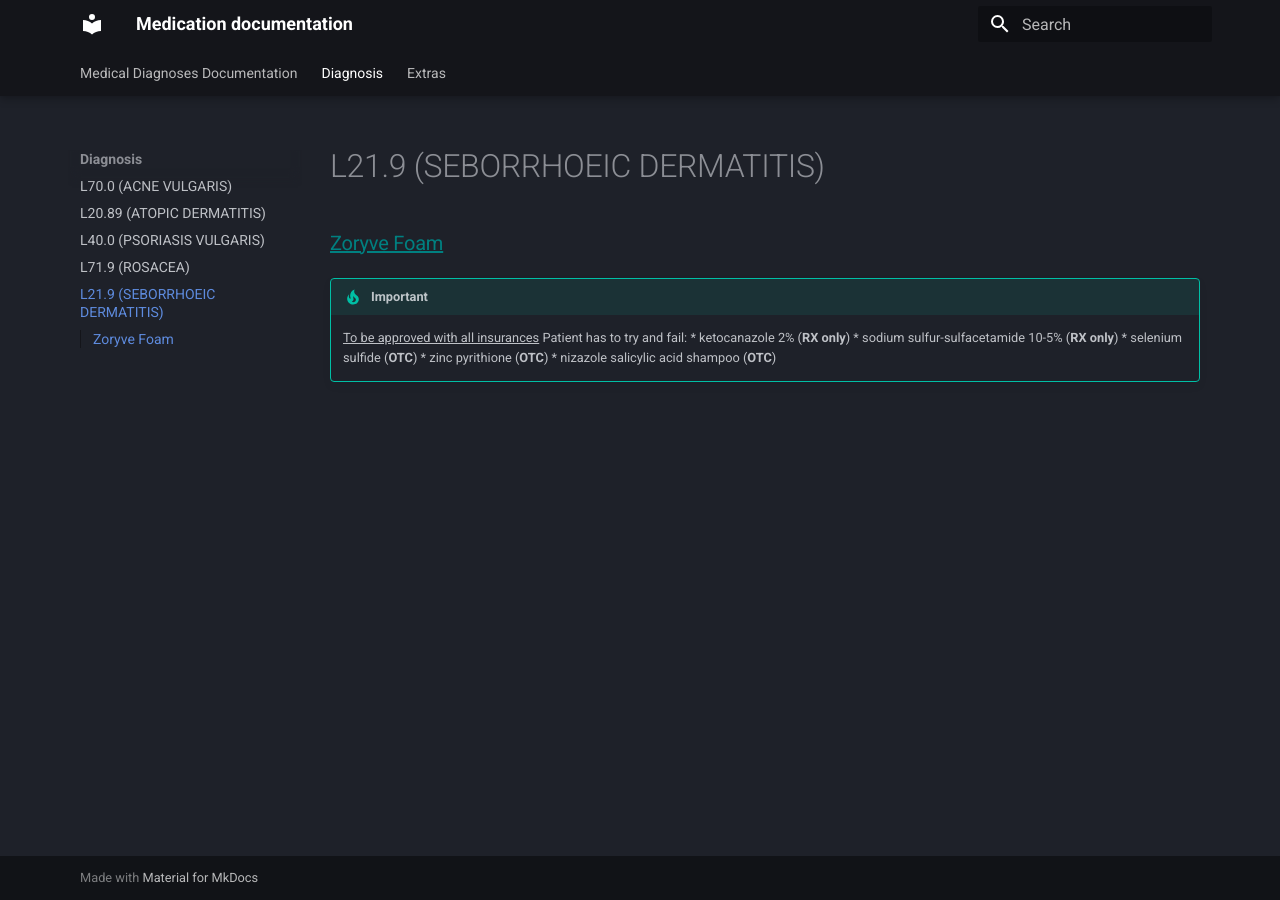
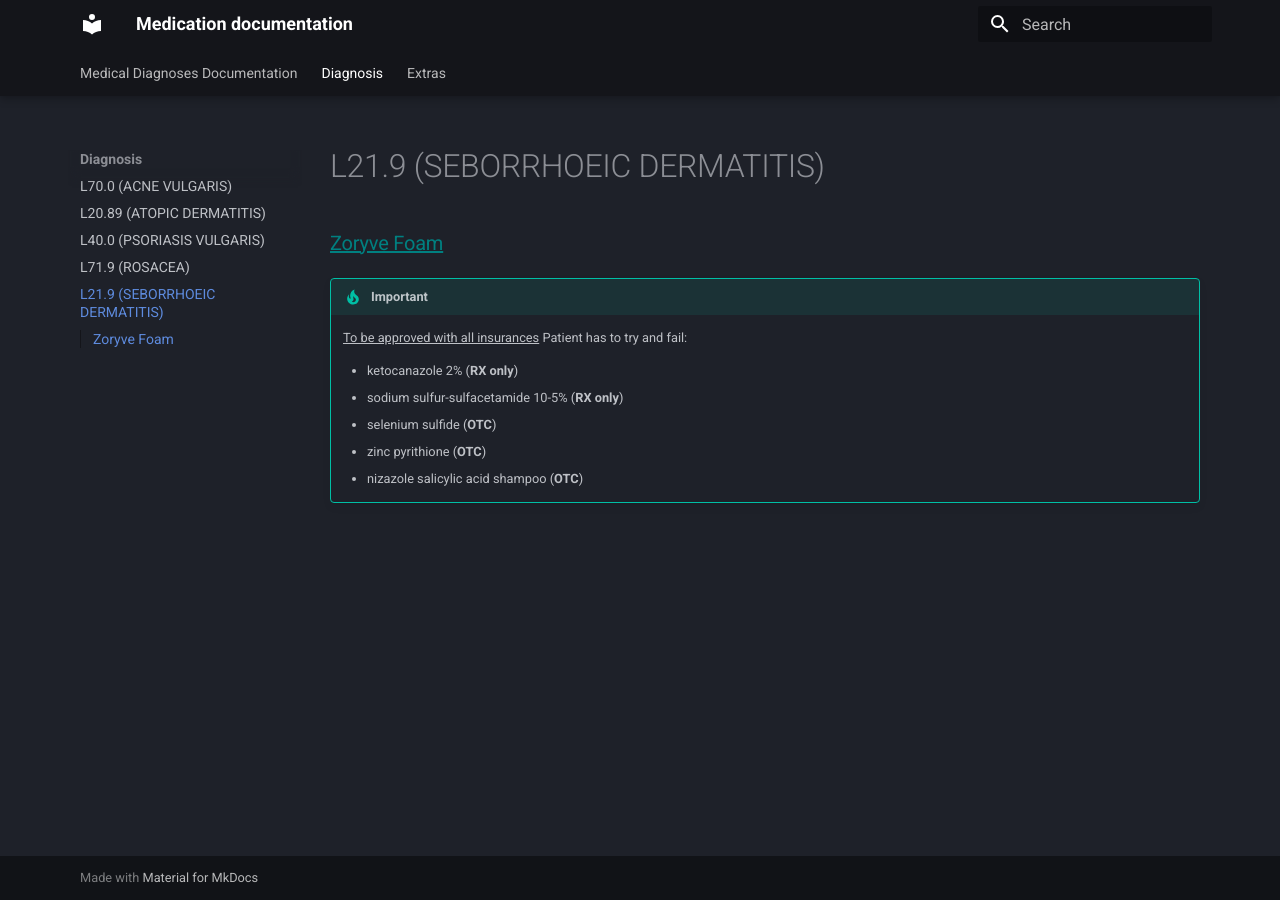
Before and after one commit to rei-cher/server-mkdocs, an MkDocs documentation site: the page built from docs/diagnosis/seborrhoeic_dermatitis.md, in a window 1280 px wide. Built offline with MkDocs 1.6.1 and Material for MkDocs 9.7.7, drawn with Linux system fonts in a browser that asks for light colours.

Commit message:
list cahnges

```diff
--- a/docs/diagnosis/seborrhoeic_dermatitis.md
+++ b/docs/diagnosis/seborrhoeic_dermatitis.md
@@ -8,8 +8,10 @@ hidden: true
 !!! tip "Important"
     <u>To be approved with all insurances</u>
         Patient has to try and fail:
-        * ketocanazole 2% (<b>RX only</b>)
-        * sodium sulfur-sulfacetamide 10-5% (<b>RX only</b>)
-        * selenium sulfide (<b>OTC</b>)
-        * zinc pyrithione (<b>OTC</b>)
-        * nizazole salicylic acid shampoo (<b>OTC</b>)
+        <ul>
+            <li>ketocanazole 2% (<b>RX only</b>)</li>
+            <li>sodium sulfur-sulfacetamide 10-5% (<b>RX only</b>)</li>
+            <li>selenium sulfide (<b>OTC</b>)</li>
+            <li>zinc pyrithione (<b>OTC</b>)</li>
+            <li>nizazole salicylic acid shampoo (<b>OTC</b>)</li>
+        </ul>
```
